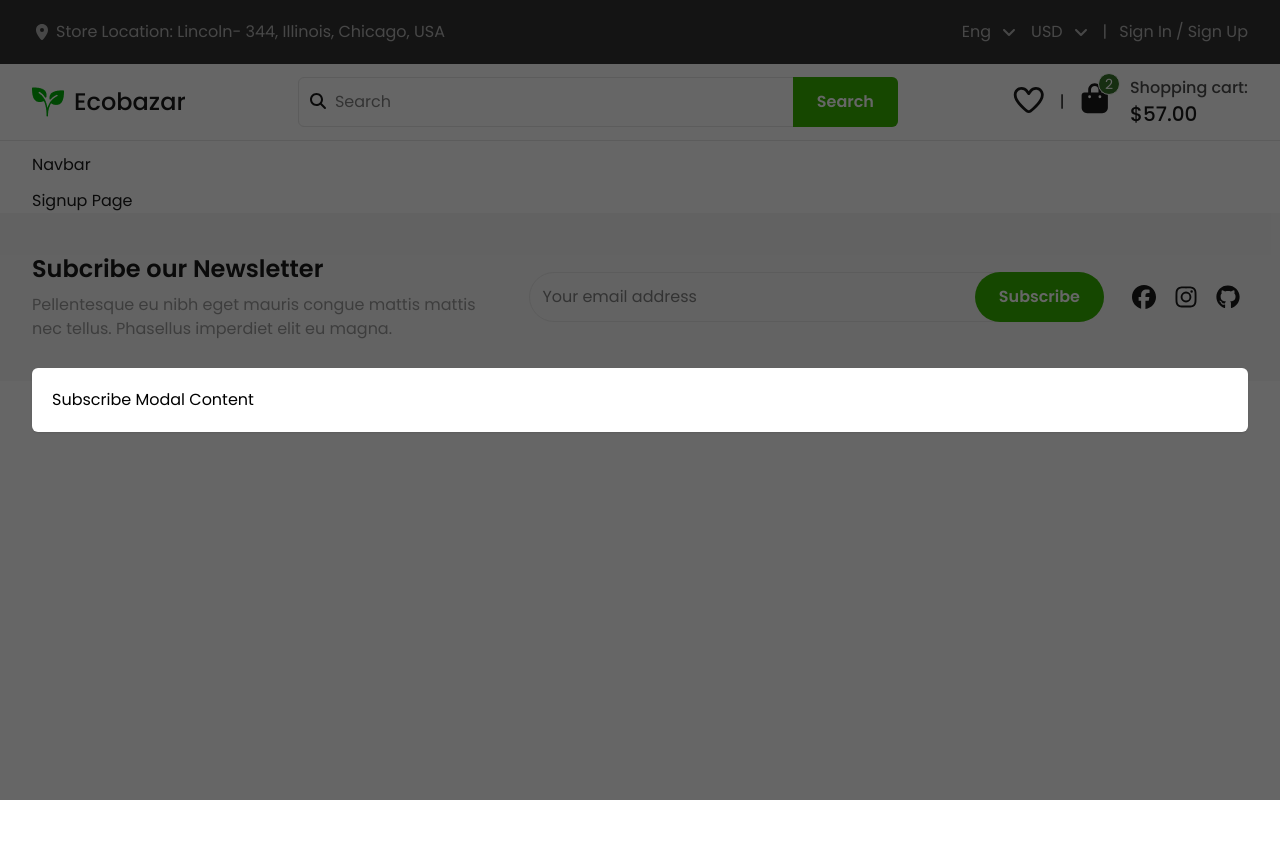
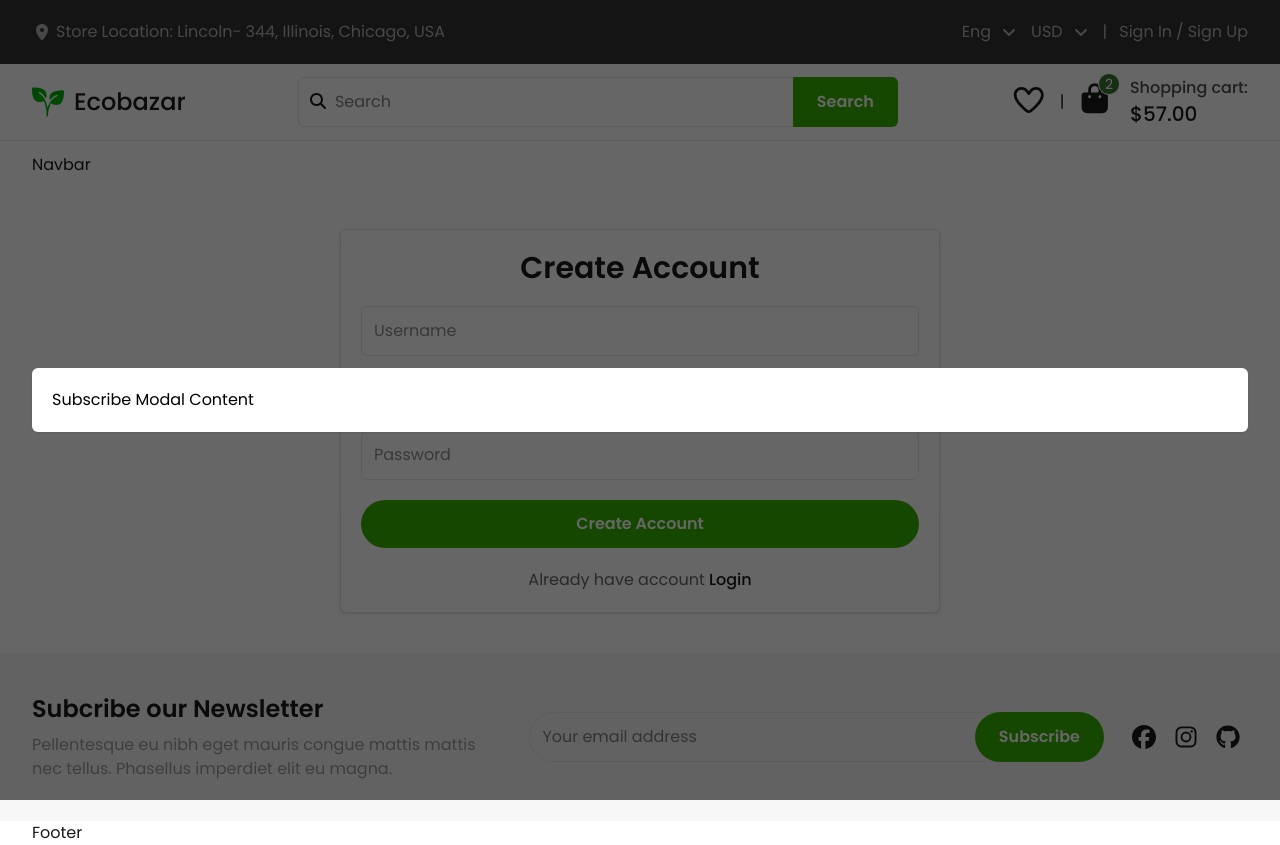
Before and after one commit to k7areef/Ecobazar, a React (Vite) app: page /auth/signup in a window 1280 px wide. Before the commit the page ends 800 px from the top, so only its background shows below. Built offline with nearby package versions, Linux system fonts and the light colour scheme.

Commit message:
feat: implement authentication forms with login and signup functionality; add API integration and validation

```diff
--- a/jsconfig.json
+++ b/jsconfig.json
@@ -8,6 +8,8 @@
       "@hooks/*": ["hooks/*"],
       "@modals/*": ["modals/*"],
       "@contexts/*": ["contexts/*"],
+      "@configs/*": ["configs/*"],
+      "@utils/*": ["utils/*"],
     }
   }
 }
--- a/package.json
+++ b/package.json
@@ -15,12 +15,14 @@
     "@fortawesome/free-solid-svg-icons": "^7.1.0",
     "@fortawesome/react-fontawesome": "^3.1.1",
     "@tailwindcss/vite": "^4.1.18",
+    "formik": "^2.4.9",
     "i": "^0.3.7",
     "npm": "^11.7.0",
     "react": "^19.2.0",
     "react-dom": "^19.2.0",
     "react-router-dom": "^7.11.0",
-    "tailwindcss": "^4.1.18"
+    "tailwindcss": "^4.1.18",
+    "yup": "^1.7.1"
   },
   "devDependencies": {
     "@eslint/js": "^9.39.1",
--- a/src/components/UI/Button.jsx
+++ b/src/components/UI/Button.jsx
@@ -20,7 +20,7 @@ function Button({ to = "", variant = "primary", children, ...props }) {
         secondary: "bg-primary/10 text-primary sm:hover:bg-primary sm:hover:text-white rounded-full",
     };
 
-    const finalClassName = `${variants[variant]} py-3 px-6 font-semibold transition ${props.className}`;
+    const finalClassName = `${variants[variant]} p-1.5 md:py-3  px-3 md:px-6 font-semibold transition ${props.className}`;
 
     if (to) {
         return (
--- /dev/null
+++ b/src/components/UI/Input.jsx
@@ -0,0 +1,21 @@
+import { ErrorMessage } from "formik";
+
+function Input({ label, ...input }) {
+    return (
+        <div className="input">
+            {
+                label &&
+                <label htmlFor={input.id} className="block mb-2 w-fit">
+                    {label}
+                </label>
+            }
+            <input
+                {...input}
+                className="w-full rounded-md border border-gray-100 p-3"
+            />
+            <ErrorMessage name={input.name} component={'div'} className="mt-2 text-danger first-letter:capitalize" />
+        </div>
+    )
+}
+
+export default Input;
--- /dev/null
+++ b/src/components/auth/AuthForm.jsx
@@ -0,0 +1,78 @@
+import React from "react";
+import Button from "@components/UI/Button";
+import Input from "@components/UI/Input";
+import { LOGIN_CONFIG, SIGNUP_CONFIG } from "@configs/authConfigs";
+import { Formik } from "formik";
+import { Link } from "react-router-dom";
+import useAuthForm from "@hooks/useAuthForm";
+import { FontAwesomeIcon } from "@fortawesome/react-fontawesome";
+import { faSpinner } from "@fortawesome/free-solid-svg-icons";
+
+/**
+ * @param {Object} props
+ * @param {'login' | 'signup'} [props.method]
+ */
+
+function AuthForm({ method = "login" }) {
+
+    const configs = {
+        login: LOGIN_CONFIG,
+        signup: SIGNUP_CONFIG
+    };
+    const config = configs[method];
+
+    const { handleSubmit } = useAuthForm(method);
+
+    return (
+        <Formik
+            initialValues={config.initialValues}
+            validationSchema={config.validationSchema}
+            onSubmit={(values, actions) => handleSubmit(values, actions)}
+        >
+            {({
+                handleChange,
+                handleBlur,
+                handleSubmit,
+                isSubmitting
+            }) => (
+                <form onSubmit={handleSubmit} className="w-full md:max-w-150 md:mx-auto rounded-md bg-white shadow p-5 border border-gray-100">
+                    <div className="header mb-5">
+                        <h2 className="text-lg sm:text-xl md:text-2xl lg:text-3xl text-center font-semibold">{config?.ui?.header?.title}</h2>
+                    </div>
+                    {/* Inputs */}
+                    <div className="form-inputs space-y-3 mb-5">
+                        {
+                            config.inputList.map((input, index) => (<Input
+                                {...input}
+                                key={index}
+                                onBlur={handleBlur}
+                                onChange={handleChange}
+                            />))
+                        }
+                    </div>
+                    {/* Submit */}
+                    <Button
+                        type="submit"
+                        className="w-full"
+                        disabled={isSubmitting}
+                    >
+                        {
+                            isSubmitting ? (
+                                <FontAwesomeIcon icon={faSpinner} className="animate-spin" />
+                            ) : config?.ui?.submitText
+                        }
+                    </Button>
+                    {/* Footer */}
+                    <div className="form-footer flex items-center justify-center gap-1 mt-5">
+                        <p className="text-gray-600">{config?.ui?.footer?.text}</p>
+                        <Link to={config?.ui?.footer?.linkPath} className="font-medium transition sm:hover:text-primary">
+                            {config?.ui?.footer?.linkText}
+                        </Link>
+                    </div>
+                </form>
+            )}
+        </Formik>
+    )
+}
+
+export default AuthForm;
--- /dev/null
+++ b/src/configs/authConfigs.js
@@ -0,0 +1,83 @@
+import * as Yup from "yup";
+
+export const LOGIN_CONFIG = {
+    inputList: [
+        {
+            id: "identifier",
+            name: "identifier",
+            type: "email",
+            placeholder: "Email",
+            autoComplete: "on"
+        },
+        {
+            id: "password",
+            name: "password",
+            type: "password",
+            placeholder: "Password"
+        }
+    ],
+    initialValues: {
+        identifier: "",
+        password: ""
+    },
+    validationSchema: Yup.object({
+        identifier: Yup.string().required("Email is a required field").email("Email must be a valid email"),
+        password: Yup.string().required().min(6).max(64)
+    }),
+    ui: {
+        header: {
+            title: "Sign In"
+        },
+        submitText: "Login",
+        footer: {
+            text: "Don’t have account?",
+            linkText: "Register",
+            linkPath: "/auth/signup"
+        }
+    }
+};
+export const SIGNUP_CONFIG = {
+    inputList: [
+        {
+            id: "username",
+            name: "username",
+            type: "text",
+            placeholder: "Username",
+            autoComplete: "on"
+        },
+        {
+            id: "email",
+            name: "email",
+            type: "email",
+            placeholder: "Email",
+            autoComplete: "on"
+        },
+        {
+            id: "password",
+            name: "password",
+            type: "password",
+            placeholder: "Password"
+        }
+    ],
+    initialValues: {
+        username: "",
+        email: "",
+        password: ""
+    },
+    validationSchema: Yup.object({
+        username: Yup.string().required().min(3).max(64),
+        email: Yup.string().required().email(),
+        password: Yup.string().required().min(6).max(64)
+    }),
+    ui: {
+        header: {
+            title: "Create Account"
+        },
+        submitText: "Create Account",
+        footer: {
+            text: "Already have account",
+            linkText: "Login",
+            linkPath: "/auth/login"
+        }
+    }
+};
--- /dev/null
+++ b/src/hooks/useAuthForm.jsx
@@ -0,0 +1,44 @@
+import { LOGIN, SIGNUP } from "@utils/api";
+import React from "react";
+import { useNavigate } from "react-router-dom";
+
+const saveJWT = (jwt) => {
+    localStorage.setItem("jwt", jwt);
+};
+
+/**
+ * @param {'login' | 'signup'} method
+ */
+
+function useAuthForm(method = "login") {
+    const navigate = useNavigate();
+    const handleSubmit = React.useCallback(async (values, actions) => {
+        const { setSubmitting, setFieldError } = actions;
+        try {
+            if (method === "login") {
+                const data = await LOGIN(values);
+                if (data.error) {
+                    setFieldError("identifier", data.error.message)
+                    console.log(data.error);
+                    return;
+                }
+                saveJWT(data.jwt);
+                navigate('/');
+            } else if (method === "signup") {
+                const data = await SIGNUP(values);
+                if (data.error) {
+                    setFieldError("email", data.error.message)
+                    console.log(data.error);
+                    return;
+                }
+                saveJWT(data.jwt);
+                navigate('/');
+            }
+        } finally {
+            setSubmitting(false);
+        }
+    }, [navigate, method]);
+    return { handleSubmit }
+};
+
+export default useAuthForm;
--- a/src/pages/auth/LoginPage.jsx
+++ b/src/pages/auth/LoginPage.jsx
@@ -1,10 +1,10 @@
+import AuthForm from "@components/auth/AuthForm";
+
 function LoginPage() {
     return (
-        <div className="login-page">
+        <div className="login-page py-5 md:py-10">
             <div className="container">
-                <div className="container">
-                    Login Page
-                </div>
+                <AuthForm method="login" />
             </div>
         </div>
     );
--- a/src/pages/auth/SignupPage.jsx
+++ b/src/pages/auth/SignupPage.jsx
@@ -1,8 +1,10 @@
+import AuthForm from "@components/auth/AuthForm";
+
 function SignupPage() {
     return (
-        <div className="signup-page">
+        <div className="signup-page py-5 md:py-10">
             <div className="container">
-                Signup Page
+                <AuthForm method="signup" />
             </div>
         </div>
     )
--- a/src/pages/main/HomePage.jsx
+++ b/src/pages/main/HomePage.jsx
@@ -1,8 +1,11 @@
+import { Link } from "react-router-dom";
+
 function HomePage() {
     return (
         <div className="home-page">
             <div className="container">
                 Home Page
+                <Link to={'/auth/login'}>Login</Link>
             </div>
         </div>
     )
--- /dev/null
+++ b/src/utils/api.js
@@ -0,0 +1,30 @@
+const api = import.meta.env.VITE_API;
+
+export const LOGIN = async (data) => {
+    try {
+        const res = await fetch(`${api}/auth/local`, {
+            method: "POST",
+            headers: {
+                'content-type': 'application/json'
+            },
+            body: JSON.stringify(data)
+        });
+        return await res.json();
+    } catch (err) {
+        console.log(err);
+    }
+};
+export const SIGNUP = async (data) => {
+    try {
+        const res = await fetch(`${api}/auth/local/register`, {
+            method: "POST",
+            headers: {
+                'content-type': 'application/json'
+            },
+            body: JSON.stringify(data)
+        });
+        return await res.json();
+    } catch (err) {
+        console.log(err);
+    }
+};
--- a/vite.config.js
+++ b/vite.config.js
@@ -22,6 +22,8 @@ export default defineConfig({
       '@hooks': path.resolve(__dirname, './src/hooks'),
       '@modals': path.resolve(__dirname, './src/modals'),
       '@contexts': path.resolve(__dirname, './src/contexts'),
+      '@configs': path.resolve(__dirname, './src/configs'),
+      '@utils': path.resolve(__dirname, './src/utils'),
     },
   },
 })
```
Also changed, not shown: 2 other files (tests, documents, lock files or other folders).
